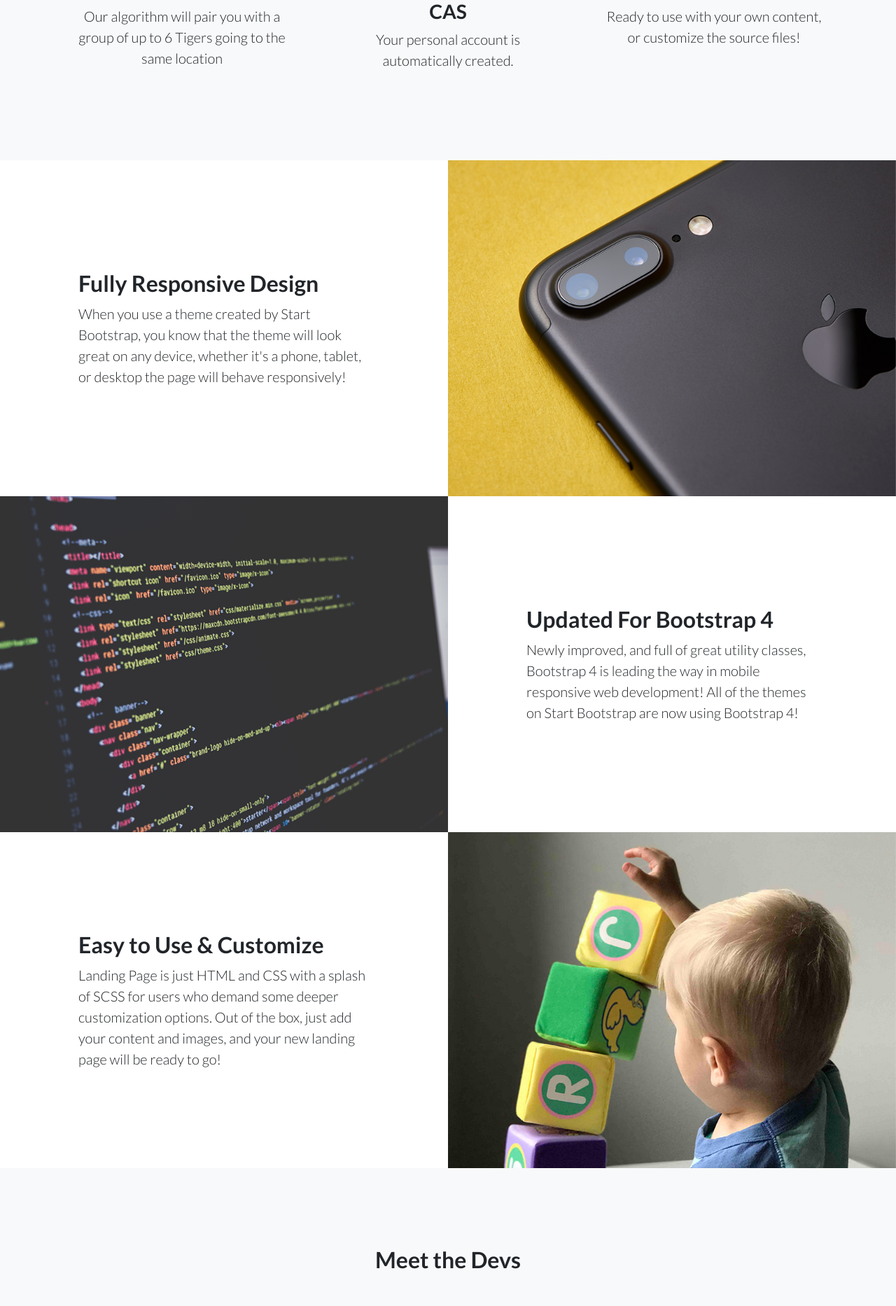
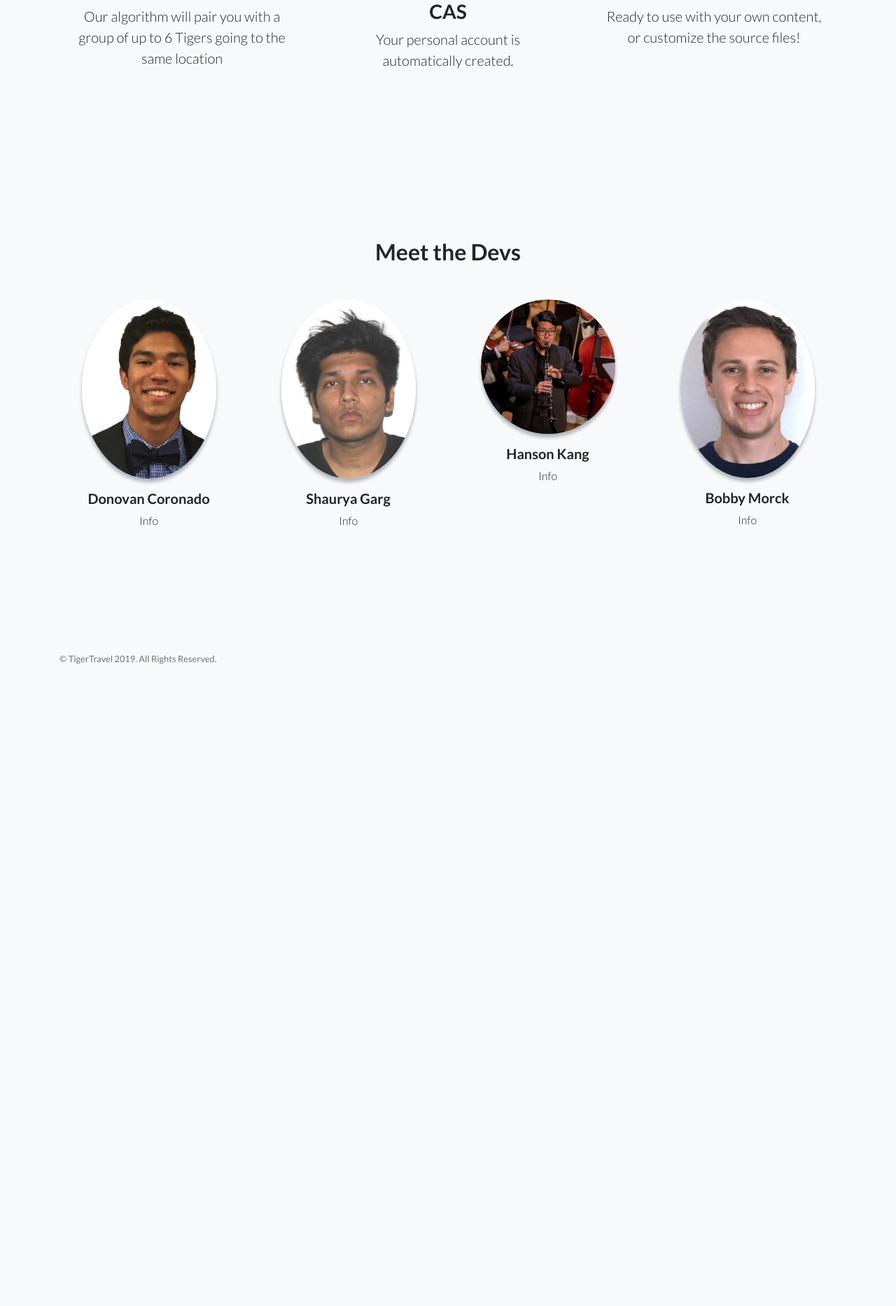
Before and after one commit to bmorck/TigerTravel, a Django app: page / in a window 1280 px wide. Shown: the part 1007-2873 px from the top of the page at 70% size. After the commit the page ends 1956 px from the top, so only its background shows below. Run offline with Django 3.2, Linux system fonts and the light colour scheme; some libraries are stand-ins or nearby versions.

Commit message:
'simple'

```diff
--- a/tigertravel/templates/tigertravel/login.html
+++ b/tigertravel/templates/tigertravel/login.html
@@ -115,33 +115,7 @@
     </div>
   </section>
 
-  <!-- Image Showcases -->
-  <section class="showcase">
-    <div class="container-fluid p-0">
-      <div class="row no-gutters">
 
-        <div class="col-lg-6 order-lg-2 text-white showcase-img" style="background-image: url('{% static 'login/img/bg-showcase-1.jpg' %}');"></div>
-        <div class="col-lg-6 order-lg-1 my-auto showcase-text">
-          <h2>Fully Responsive Design</h2>
-          <p class="lead mb-0">When you use a theme created by Start Bootstrap, you know that the theme will look great on any device, whether it's a phone, tablet, or desktop the page will behave responsively!</p>
-        </div>
-      </div>
-      <div class="row no-gutters">
-        <div class="col-lg-6 text-white showcase-img" style="background-image: url('{% static 'login/img/bg-showcase-2.jpg' %}');"></div>
-        <div class="col-lg-6 my-auto showcase-text">
-          <h2>Updated For Bootstrap 4</h2>
-          <p class="lead mb-0">Newly improved, and full of great utility classes, Bootstrap 4 is leading the way in mobile responsive web development! All of the themes on Start Bootstrap are now using Bootstrap 4!</p>
-        </div>
-      </div>
-      <div class="row no-gutters">
-        <div class="col-lg-6 order-lg-2 text-white showcase-img" style="background-image: url('{% static 'login/img/bg-showcase-3.jpg' %}');"></div>
-        <div class="col-lg-6 order-lg-1 my-auto showcase-text">
-          <h2>Easy to Use &amp; Customize</h2>
-          <p class="lead mb-0">Landing Page is just HTML and CSS with a splash of SCSS for users who demand some deeper customization options. Out of the box, just add your content and images, and your new landing page will be ready to go!</p>
-        </div>
-      </div>
-    </div>
-  </section>
 
   <!-- About -->
   <section class="testimonials text-center bg-light">
```
